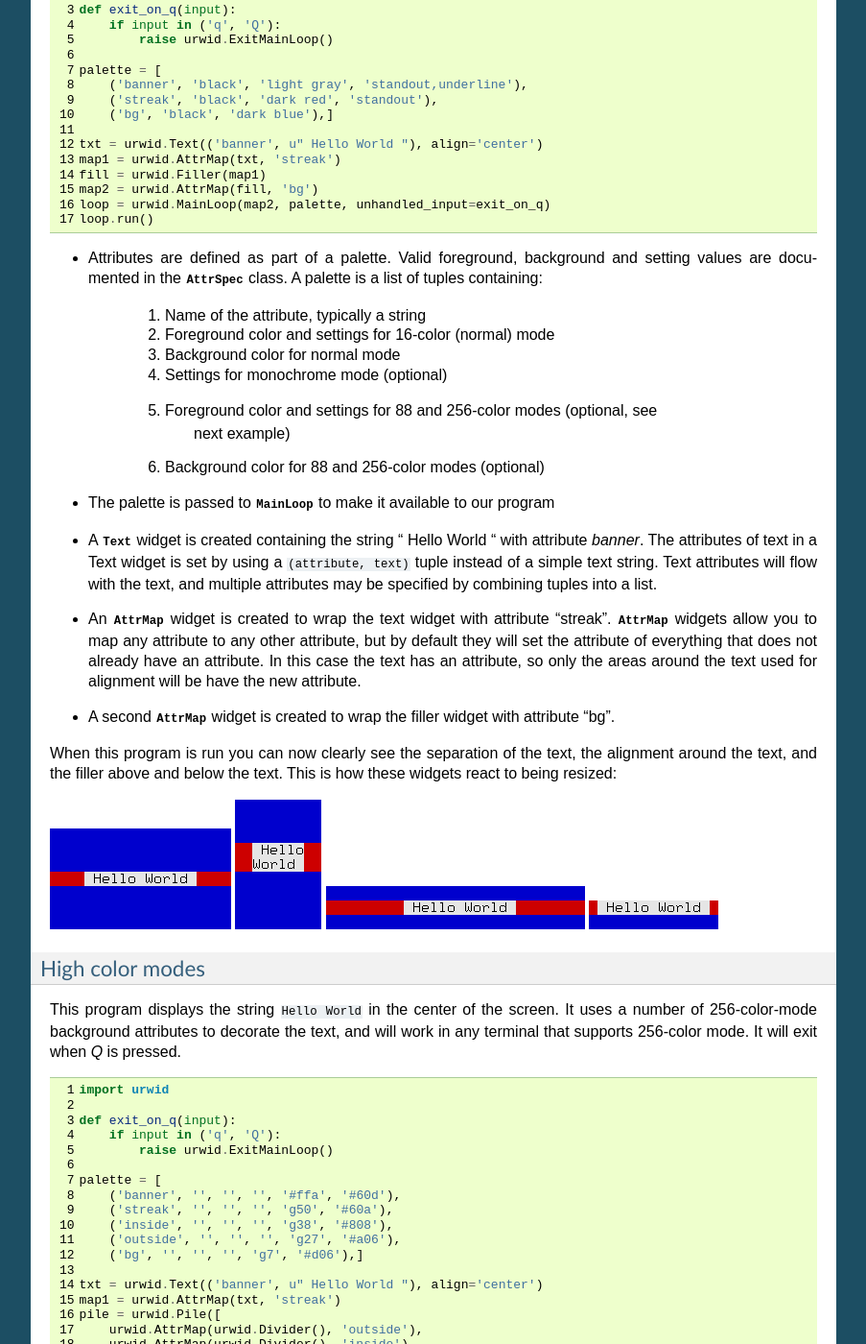
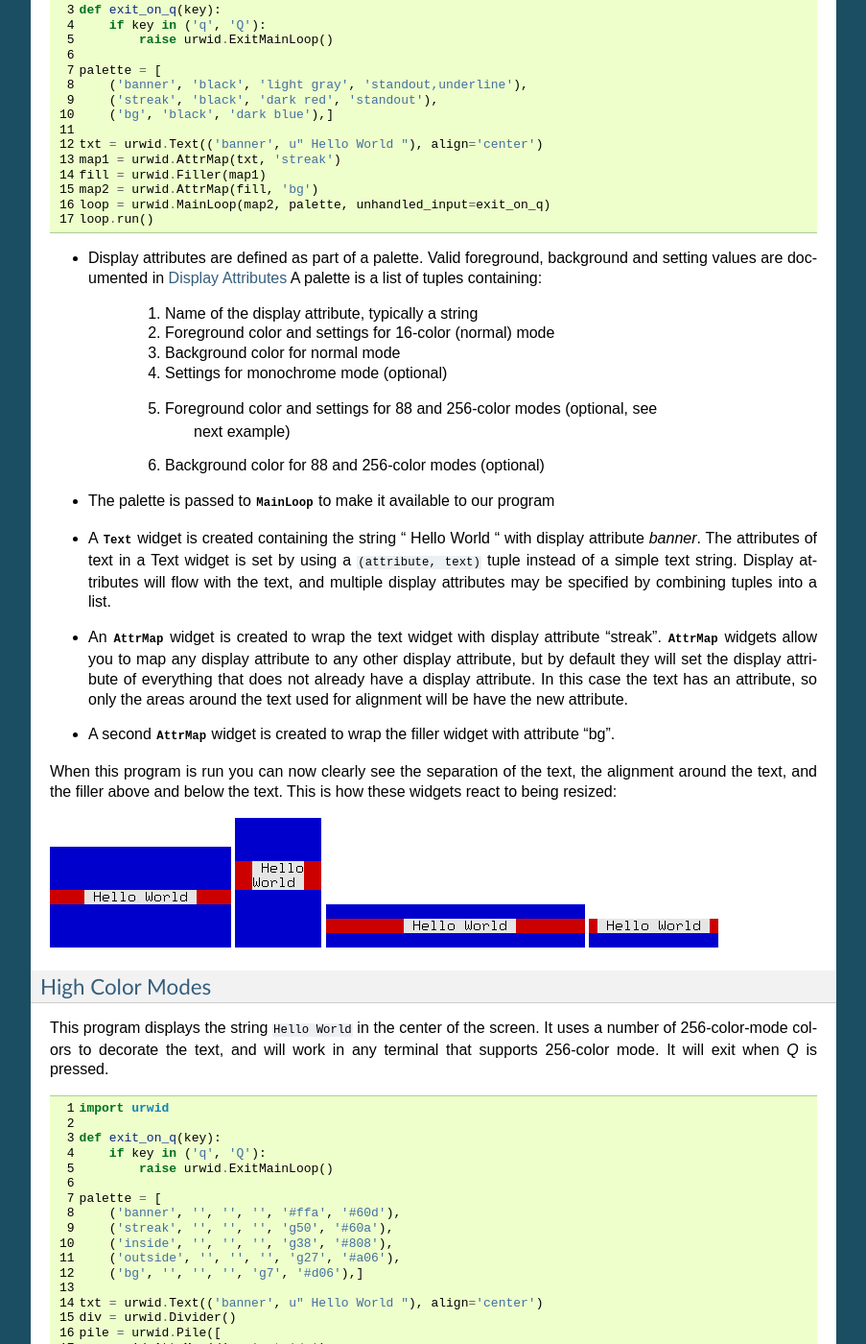
Before and after one commit to urwid/urwid, a Sphinx documentation site: the page built from docs/tutorial/index.rst, in a window 1280 px wide and 1400 px high, scrolled down 1934 px. Shown: the whole window at 96% size, without its empty margins (198-1101 px from the left). Built offline with Sphinx 7.4.7, drawn with Linux system fonts in a browser that asks for light colours; some of the changed text lies outside the part shown.

Commit message:
tutorial: tidying examples, fix some links and section titles
--HG--
branch : feature-sphinx

```diff
--- a/docs/tutorial/attr.py
+++ b/docs/tutorial/attr.py
@@ -1,7 +1,7 @@
 import urwid
 
-def exit_on_q(input):
-    if input in ('q', 'Q'):
+def exit_on_q(key):
+    if key in ('q', 'Q'):
         raise urwid.ExitMainLoop()
 
 palette = [
--- a/docs/tutorial/edit.py
+++ b/docs/tutorial/edit.py
@@ -1,16 +1,16 @@
 import urwid
 
-def do_reply(input):
-    if input != 'enter':
+def do_reply(key):
+    if key != 'enter':
         return
     if fill.body == ask:
-        fill.body = urwid.Text(u"Nice to meet you,\n"+
-            ask.edit_text+".")
+        fill.body = urwid.Text(u"Nice to meet you,\n" +
+            ask.edit_text + ".")
         return True
     else:
         raise urwid.ExitMainLoop()
 
 ask = urwid.Edit(u"What is your name?\n")
-fill = urwid.Filler( ask )
+fill = urwid.Filler(ask)
 loop = urwid.MainLoop(fill, unhandled_input=do_reply)
 loop.run()
--- a/docs/tutorial/frlb.py
+++ b/docs/tutorial/frlb.py
@@ -1,7 +1,7 @@
 import urwid
 
-def exit_on_cr(input):
-    if input == 'enter':
+def exit_on_cr(key):
+    if key == 'enter':
         raise urwid.ExitMainLoop()
 
 def on_ask_change(edit, new_edit_text):
@@ -14,6 +14,7 @@ ask = urwid.Edit(('I say', u"What is your name?\n"))
 reply = urwid.Text(u"")
 content = urwid.SimpleListWalker([ask, reply])
 listbox = urwid.ListBox(content)
+
 urwid.connect_signal(ask, 'change', on_ask_change)
 loop = urwid.MainLoop(listbox, palette, unhandled_input=exit_on_cr)
 loop.run()
--- a/docs/tutorial/highcolors.py
+++ b/docs/tutorial/highcolors.py
@@ -1,7 +1,7 @@
 import urwid
 
-def exit_on_q(input):
-    if input in ('q', 'Q'):
+def exit_on_q(key):
+    if key in ('q', 'Q'):
         raise urwid.ExitMainLoop()
 
 palette = [
@@ -12,16 +12,16 @@ palette = [
     ('bg', '', '', '', 'g7', '#d06'),]
 
 txt = urwid.Text(('banner', u" Hello World "), align='center')
-map1 = urwid.AttrMap(txt, 'streak')
+div = urwid.Divider()
 pile = urwid.Pile([
-    urwid.AttrMap(urwid.Divider(), 'outside'),
-    urwid.AttrMap(urwid.Divider(), 'inside'),
-    map1,
-    urwid.AttrMap(urwid.Divider(), 'inside'),
-    urwid.AttrMap(urwid.Divider(), 'outside')])
+    urwid.AttrMap(div, 'outside'),
+    urwid.AttrMap(div, 'inside'),
+    urwid.AttrMap(txt, 'streak'),
+    urwid.AttrMap(div, 'inside'),
+    urwid.AttrMap(div, 'outside')])
 fill = urwid.Filler(pile)
-map2 = urwid.AttrMap(fill, 'bg')
+top = urwid.AttrMap(fill, 'bg')
 
-loop = urwid.MainLoop(map2, palette, unhandled_input=exit_on_q)
+loop = urwid.MainLoop(top, palette, unhandled_input=exit_on_q)
 loop.screen.set_terminal_properties(colors=256)
 loop.run()
--- a/docs/tutorial/index.rst
+++ b/docs/tutorial/index.rst
@@ -12,10 +12,10 @@
 
 .. currentmodule:: urwid
 
-Hello world example
+Hello World Example
 ===================
 
-Minimal urwid application
+Minimal Urwid Application
 -------------------------
 
 This program displays the string ``Hello World`` in the top left corner of the
@@ -70,8 +71,9 @@ each key pressed, exiting when the user presses *Q*.
 .. image:: input4.png
 .. image:: input5.png
 
-AttrMap Widgets and Text Attributes
------------------------------------
+
+AttrMap Widgets and Display Attributes
+--------------------------------------
 
 This program displays the string ``Hello World`` in the center of the screen.
 It uses different attributes for the text, the space on either side of the text
@@ -80,11 +82,12 @@ and the space above and below the text. It waits for a keypress before exiting.
 .. literalinclude:: attr.py
    :linenos:
 
-* Attributes are defined as part of a palette. Valid foreground, background and
-  setting values are documented in the :class:`AttrSpec`
-  class. A palette is a list of tuples containing:
+* Display attributes are defined as part of a palette. Valid foreground,
+  background and
+  setting values are documented in :ref:`display-attributes`
+  A palette is a list of tuples containing:
 
-    1. Name of the attribute, typically a string
+    1. Name of the display attribute, typically a string
     2. Foreground color and settings for 16-color (normal) mode
     3. Background color for normal mode
     4. Settings for monochrome mode (optional)
@@ -96,15 +99,15 @@ and the space above and below the text. It waits for a keypress before exiting.
   available to our program
 
 * A :class:`Text` widget is created containing the string " Hello
-  World " with attribute *banner*. The attributes of text in a Text widget is
+  World " with display attribute *banner*. The attributes of text in a Text widget is
   set by using a ``(attribute, text)`` tuple instead of a simple text string.
-  Text attributes will flow with the text, and multiple attributes may be
+  Display attributes will flow with the text, and multiple display attributes may be
   specified by combining tuples into a list.
 
 * An :class:`AttrMap` widget is created to wrap the text
-  widget with attribute "streak". :class:`AttrMap` widgets
-  allow you to map any attribute to any other attribute, but by default they
-  will set the attribute of everything that does not already have an attribute.
+  widget with display attribute "streak". :class:`AttrMap` widgets
+  allow you to map any display attribute to any other display attribute, but by default they
+  will set the display attribute of everything that does not already have a display attribute.
   In this case the text has an attribute, so only the areas around the text
   used for alignment will be have the new attribute.
 
@@ -120,11 +123,12 @@ is how these widgets react to being resized:
 .. image:: attr3.png
 .. image:: attr4.png
 
-High color modes
+
+High Color Modes
 ----------------
 
 This program displays the string ``Hello World`` in the center of the screen.
-It uses a number of 256-color-mode background attributes to decorate the text,
+It uses a number of 256-color-mode colors to decorate the text,
 and will work in any terminal that supports 256-color mode. It will exit when
 *Q* is pressed.
 
@@ -152,10 +156,12 @@ and will work in any terminal that supports 256-color mode. It will exit when
 
 .. image:: highcolors1.png
 
-Conversation example
+
+Conversation Example
 ====================
 
-Edit widget
+
+Edit Widget
 -----------
 
 This program asks for your name then responds ``Nice to meet you, (your
@@ -218,6 +225,7 @@ This program asks for your name and responds "Nice to meet you, (your name)"
 .. image:: frlb2.png
 .. image:: frlb3.png
 .. image:: frlb4.png
+
 
 Modifying ListBox Content
 -------------------------
@@ -394,7 +402,8 @@ directories to be hidden from view when they are "collapsed".
 .. _edit.py: #
 .. _browse.py: #
 
-Setting the focus
+
+Setting the Focus
 -----------------
 
 The easiest way to change the current :class:`ListBox` focus is
@@ -430,10 +439,12 @@ If you know exactly where you want to display the new focus widget within the
 the *top*, *bottom*, *middle*, a relative position or the exact number of rows
 from the top or bottom of the :class:`ListBox`.
 
-Combining widgets
+
+Combining Widgets
 =================
 
-Piling widgets
+
+Piling Widgets
 --------------
 
 :class:`Pile` widgets are used to combine multiple widgets by
@@ -447,7 +458,8 @@ Pile containing one Text widget and one Edit widget the Pile will choose the
 Edit widget as its default focus widget. To change the pile's focus widget you
 can call :meth:`Pile.set_focus`.
 
-Dividing into columns
+
+Dividing into Columns
 ---------------------
 
 :class:`Columns` widgets may be used to arrange either flow
@@ -462,6 +474,7 @@ focus column is not specified the first selectable widget will be chosen as the
 focus column. The :meth:`Columns.set_focus` method may be used
 to select the focus column.
 
+
 ``GridFlow`` Arrangment
 -----------------------
 
@@ -475,6 +488,7 @@ The GridFlow widget uses Pile, Columns, Padding and Divider widgets to build a
 display widget that will handle the keyboard input and rendering. When the
 GridFlow widget is resized it regenerates the display widget to accommodate the
 new space.
+
 
 ``Overlay`` widgets
 -------------------
@@ -491,10 +505,12 @@ keyboard input will be passed to the top widget.
 If you want to use a flow flow widget for the top widget, first wrap the flow
 widget with a :class:`Filler` widget.
 
-Creating custom widgets
+
+Creating Custom Widgets
 =======================
 
-Modifying existing widgets
+
+Modifying Existing Widgets
 --------------------------
 
 The easiest way to create a custom widget is to modify an existing widget.
@@ -572,7 +588,8 @@ MultiPudding will work in place of either Pudding or BoxPudding above. The
 number of elements in the size tuple determines whether the containing widget
 is expecting a flow widget or a box widget.
 
-Creating a selectable widget
+
+Creating a Selectable Widget
 ----------------------------
 
 Selectable widgets such as Edit and Button widgets allow the user to interact
@@ -597,7 +614,7 @@ keys are returned so that if this widget is in a
 as the user expects and change the focus or scroll the
 :class:`ListBox`.
 
-Widget displaying the cursor
+Widget Displaying the Cursor
 ----------------------------
 
 Widgets that display the cursor must implement the get_cursor_coords_ method.
--- a/docs/tutorial/input.py
+++ b/docs/tutorial/input.py
@@ -1,9 +1,9 @@
 import urwid
 
-def show_or_exit(input):
-    if input in ('q', 'Q'):
+def show_or_exit(key):
+    if key in ('q', 'Q'):
         raise urwid.ExitMainLoop()
-    txt.set_text(repr(input))
+    txt.set_text(repr(key))
 
 txt = urwid.Text(u"Hello World")
 fill = urwid.Filler(txt, 'top')
--- a/docs/tutorial/lbcont.py
+++ b/docs/tutorial/lbcont.py
@@ -4,19 +4,19 @@ def new_question():
     return urwid.Edit(('I say', u"What is your name?\n"))
 
 def new_answer(name):
-    return urwid.Text(('I say', u"Nice to meet you, "+name+"\n"))
+    return urwid.Text(('I say', u"Nice to meet you, " + name + "\n"))
 
-def update_on_cr(input):
-    if input != 'enter':
+def update_on_cr(key):
+    if key != 'enter':
         return
     focus_widget, position = listbox.get_focus()
     if not hasattr(focus_widget, 'edit_text'):
         return
     if not focus_widget.edit_text:
         raise urwid.ExitMainLoop()
-    content[position+1:position+2] = [
+    content[position + 1:position + 2] = [
         new_answer(focus_widget.edit_text)]
-    if not content[position+2:position + 3]:
+    if not content[position + 2:position + 3]:
         content.append(new_question())
     listbox.set_focus(position + 2)
     return True
--- a/docs/tutorial/wanat.py
+++ b/docs/tutorial/wanat.py
@@ -7,9 +7,9 @@ class Pudding(urwid.Widget):
         return 1
 
     def render(self, size, focus=False):
-        (maxcol, ) = size
+        (maxcol,) = size
         num_pudding = maxcol / len("Pudding")
-        return urwid.TextCanvas(["Pudding"*num_pudding], maxcol=maxcol)
+        return urwid.TextCanvas(["Pudding" * num_pudding], maxcol=maxcol)
 
 
 class BoxPudding(urwid.Widget):
@@ -18,5 +18,5 @@ class BoxPudding(urwid.Widget):
     def render(self, size, focus=False):
         (maxcol, maxrow) = size
         num_pudding = maxcol / len("Pudding")
-        return urwid.TextCanvas(["Pudding"*num_pudding] * maxrow,
+        return urwid.TextCanvas(["Pudding" * num_pudding] * maxrow,
                                 maxcol=maxcol)
```
Also changed, not shown: other parts of docs/tutorial/index.rst (+17 -15 lines).
